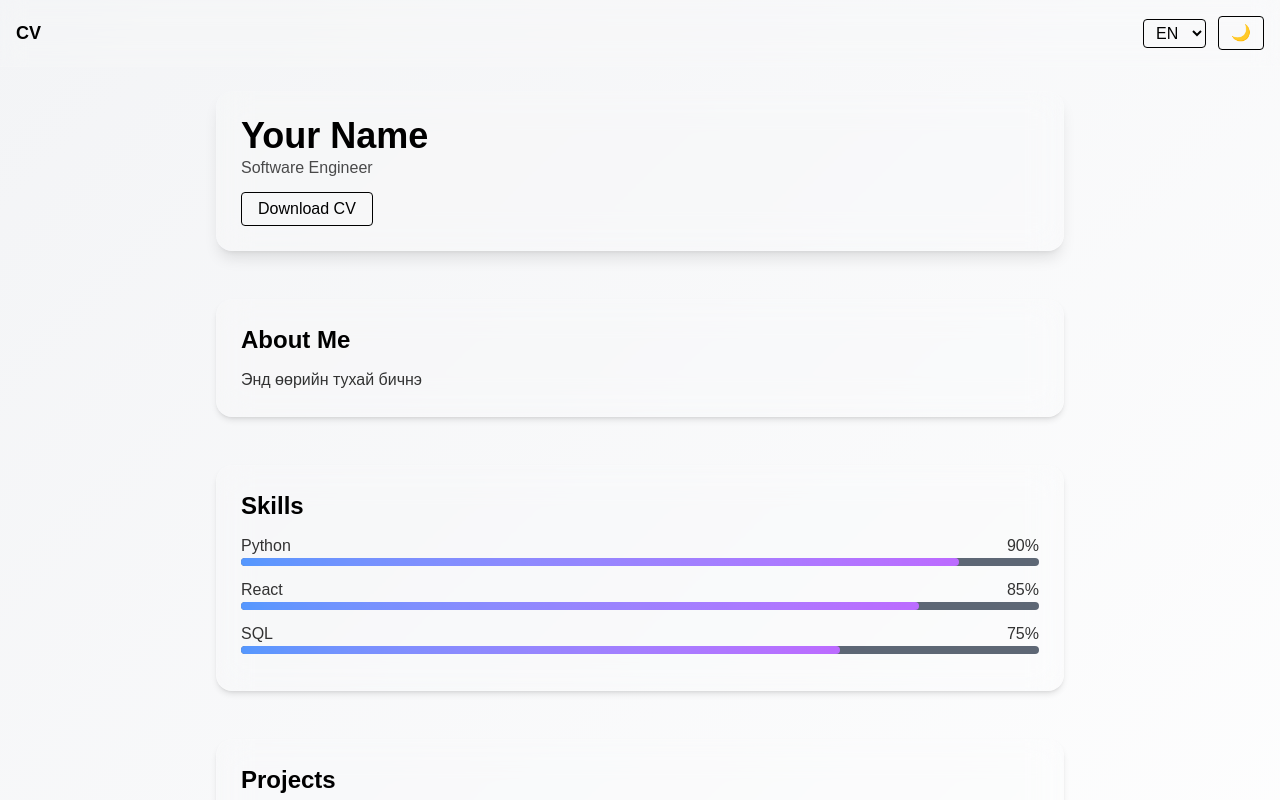
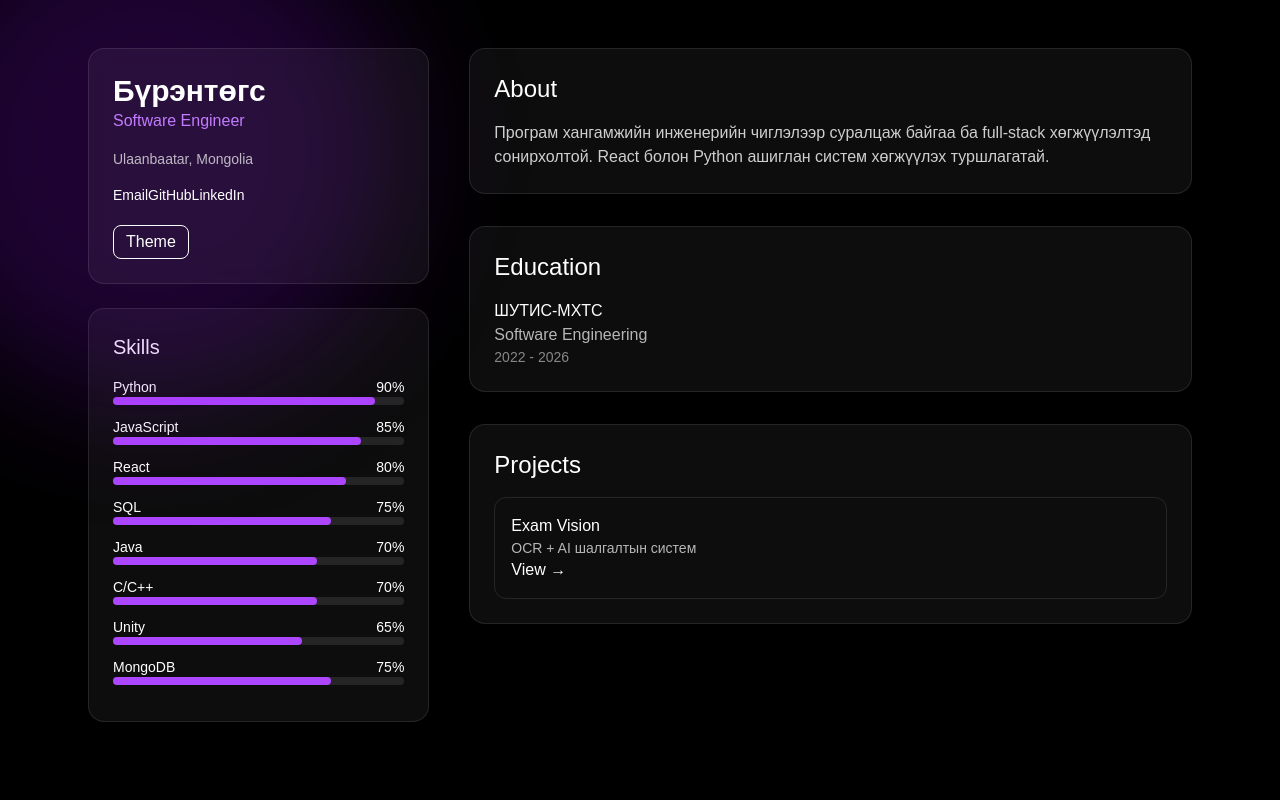
Before and after one commit to Natsu-Official/my-cv, a Next.js app: page / in a window 1280 px wide. Shown: the top 800 px of the page. Built offline with nearby package versions, Linux system fonts and the light colour scheme.

Commit message:
ultra upgrade

```diff
--- a/app/page.js
+++ /dev/null
@@ -1,74 +0,0 @@
-"use client";
-
-import { useEffect, useState } from "react";
-import { translations } from "../lib/translations";
-import Navbar from "../components/Navbar";
-import Section from "../components/Section";
-import SkillBar from "../components/SkillBar";
-import PDFButton from "../components/PDFButton";
-
-export default function Home() {
-  const [lang, setLang] = useState("en");
-  const [dark, setDark] = useState(true);
-
-  useEffect(() => {
-    const l = navigator.language;
-    if (l.startsWith("mn")) setLang("mn");
-    else if (l.startsWith("ja")) setLang("jp");
-    else setLang("en");
-  }, []);
-
-  useEffect(() => {
-    document.documentElement.className = dark ? "dark" : "";
-  }, [dark]);
-
-  const t = translations[lang];
-
-  return (
-    <div className="min-h-screen transition bg-gradient-to-br from-gray-100 to-white dark:from-black dark:to-gray-900 text-black dark:text-white">
-
-      <Navbar lang={lang} setLang={setLang} dark={dark} setDark={setDark} />
-
-      <main className="max-w-4xl mx-auto p-6 space-y-12">
-
-        {/* HEADER */}
-        <div className="backdrop-blur-lg bg-white/10 dark:bg-white/5 p-6 rounded-2xl border border-white/10 shadow-lg">
-          <h1 className="text-4xl font-bold">{t.name}</h1>
-          <p className="opacity-70">{t.title}</p>
-          <PDFButton t={t} />
-        </div>
-
-        {/* ABOUT */}
-        <Section title={t.about}>
-          <p>Энд өөрийн тухай бичнэ</p>
-        </Section>
-
-        {/* SKILLS */}
-        <Section title={t.skills}>
-          <SkillBar name="Python" level={90} />
-          <SkillBar name="React" level={85} />
-          <SkillBar name="SQL" level={75} />
-        </Section>
-
-        {/* PROJECTS */}
-        <Section title={t.projects}>
-          <ul className="space-y-2">
-            <li className="hover:opacity-80 cursor-pointer">Project 1</li>
-            <li className="hover:opacity-80 cursor-pointer">Project 2</li>
-          </ul>
-        </Section>
-
-        {/* EXPERIENCE */}
-        <Section title={t.experience}>
-          <p>Intern / Work info</p>
-        </Section>
-
-        {/* CONTACT */}
-        <Section title={t.contact}>
-          <p>Email: delgercecegbrentgs@gmail.com</p>
-        </Section>
-
-      </main>
-    </div>
-  );
-}
--- a/app/page.tsx
+++ b/app/page.tsx
@@ -1,6 +1,17 @@
 "use client";
 
 import { useEffect, useState } from "react";
+
+const skills = [
+  { name: "Python", level: 90 },
+  { name: "JavaScript", level: 85 },
+  { name: "React", level: 80 },
+  { name: "SQL", level: 75 },
+  { name: "Java", level: 70 },
+  { name: "C/C++", level: 70 },
+  { name: "Unity", level: 65 },
+  { name: "MongoDB", level: 75 },
+];
 
 export default function Home() {
   const [dark, setDark] = useState(true);
@@ -10,112 +21,93 @@ export default function Home() {
   }, [dark]);
 
   return (
-    <div className="min-h-screen bg-[#0a0a0a] text-white font-sans">
-      {/* BACKGROUND GLOW */}
-      <div className="fixed top-0 left-0 w-full h-full bg-gradient-to-br from-purple-900/20 via-black to-blue-900/20 blur-3xl -z-10" />
+    <div className="min-h-screen bg-black text-white relative overflow-hidden">
+
+      {/* CURSOR GLOW */}
+      <div className="pointer-events-none fixed w-[500px] h-[500px] bg-purple-600/20 rounded-full blur-3xl top-[-100px] left-[-100px]" />
 
       <div className="max-w-6xl mx-auto px-6 py-12 grid md:grid-cols-3 gap-10">
 
-        {/* LEFT PANEL */}
-        <div className="md:col-span-1 space-y-6">
+        {/* LEFT */}
+        <div className="space-y-6">
           <div className="bg-white/5 p-6 rounded-2xl backdrop-blur-lg border border-white/10">
             <h1 className="text-3xl font-bold">
-              Дэлгэрцэцэг Бүрэнтөгс
+              Бүрэнтөгс
             </h1>
-            <p className="text-purple-400 mt-2">
-              Програм Хангамжийн Инженер
+            <p className="text-purple-400">
+              Software Engineer
             </p>
 
-            <p className="mt-4 text-sm opacity-70">
-              Монгол улс, Улаанбаатар хот
-            </p>
+            <div className="mt-4 text-sm opacity-70">
+              Ulaanbaatar, Mongolia
+            </div>
 
             <div className="mt-4 space-y-2 text-sm">
-              <a href="mailto:delgercecegbrentgs@gmail.com" className="block hover:text-purple-400">
-                Email
-              </a>
-              <a href="https://github.com/Natsu-Official" target="_blank" className="block hover:text-purple-400">
-                GitHub
-              </a>
-              <a href="https://www.linkedin.com/in/%D0%B1%D2%AF%D1%80%D1%8D%D0%BD%D1%82%D3%A9%D0%B3%D1%81-%D0%B4%D1%8D%D0%BB%D0%B3%D1%8D%D1%80%D1%86%D1%8D%D1%86%D1%8D%D0%B3-b2321b3b6/" target="_blank" className="block hover:text-purple-400">
-                LinkedIn
-              </a>
+              <a href="mailto:delgercecegbrentgs@gmail.com">Email</a>
+              <a href="https://github.com/Natsu-Official" target="_blank">GitHub</a>
+              <a href="https://www.linkedin.com/in/%D0%B1%D2%AF%D1%80%D1%8D%D0%BD%D1%82%D3%A9%D0%B3%D1%81-%D0%B4%D1%8D%D0%BB%D0%B3%D1%8D%D1%80%D1%86%D1%8D%D1%86%D1%8D%D0%B3-b2321b3b6/" target="_blank">LinkedIn</a>
             </div>
 
             <button
               onClick={() => setDark(!dark)}
-              className="mt-6 w-full border border-white/20 py-2 rounded-lg hover:bg-white/10 transition"
+              className="mt-5 border px-3 py-1 rounded-lg"
             >
-              Toggle Theme
+              Theme
             </button>
           </div>
 
-          {/* SKILLS */}
-          <div className="bg-white/5 p-6 rounded-2xl backdrop-blur-lg border border-white/10">
-            <h2 className="text-xl font-semibold mb-4">Skills</h2>
-            <div className="flex flex-wrap gap-2">
-              {[
-                "Python","JavaScript","React","SQL","Git",
-                "Java","C/C++","Unity","MongoDB"
-              ].map((skill) => (
-                <span key={skill} className="px-3 py-1 bg-purple-600/20 rounded-full text-sm">
-                  {skill}
-                </span>
-              ))}
-            </div>
-          </div>
+          {/* SKILLS BAR */}
+          <div className="bg-white/5 p-6 rounded-2xl border border-white/10">
+            <h2 className="text-xl mb-4">Skills</h2>
 
-          {/* LANGUAGES */}
-          <div className="bg-white/5 p-6 rounded-2xl backdrop-blur-lg border border-white/10">
-            <h2 className="text-xl font-semibold mb-4">Languages</h2>
-            <ul className="space-y-2 text-sm opacity-80">
-              <li>Монгол — Native</li>
-              <li>English — B2</li>
-              <li>日本語 — JLPT N3 (J-Test D-E)</li>
-            </ul>
+            {skills.map((s) => (
+              <div key={s.name} className="mb-3">
+                <div className="flex justify-between text-sm">
+                  <span>{s.name}</span>
+                  <span>{s.level}%</span>
+                </div>
+                <div className="w-full h-2 bg-white/10 rounded">
+                  <div
+                    className="h-2 bg-purple-500 rounded transition-all duration-700"
+                    style={{ width: `${s.level}%` }}
+                  />
+                </div>
+              </div>
+            ))}
           </div>
         </div>
 
-        {/* RIGHT PANEL */}
+        {/* RIGHT */}
         <div className="md:col-span-2 space-y-8">
 
-          {/* ABOUT */}
-          <div className="bg-white/5 p-6 rounded-2xl backdrop-blur-lg border border-white/10 hover:border-purple-500/30 transition">
-            <h2 className="text-2xl font-semibold mb-4">About</h2>
-            <p className="opacity-80 leading-relaxed">
-              Би програм хангамжийн инженер мэргэжлээр суралцаж байгаа бөгөөд
-              backend болон frontend хөгжүүлэлт дээр ажиллах сонирхолтой.
-              React, Node.js, болон Python ашиглан full-stack систем хөгжүүлэх туршлагатай.
-              Шинэ технологи сурах, бодлого шийдэх чадвартай.
+          <div className="bg-white/5 p-6 rounded-2xl border border-white/10">
+            <h2 className="text-2xl mb-4">About</h2>
+            <p className="opacity-80">
+              Програм хангамжийн инженерийн чиглэлээр суралцаж байгаа ба
+              full-stack хөгжүүлэлтэд сонирхолтой. React болон Python ашиглан
+              систем хөгжүүлэх туршлагатай.
             </p>
           </div>
 
-          {/* EDUCATION */}
-          <div className="bg-white/5 p-6 rounded-2xl backdrop-blur-lg border border-white/10 hover:border-purple-500/30 transition">
-            <h2 className="text-2xl font-semibold mb-4">Education</h2>
-            <p className="font-medium">ШУТИС-МХТС</p>
-            <p className="opacity-70">Програм Хангамжийн Инженерчлэл</p>
+          <div className="bg-white/5 p-6 rounded-2xl border border-white/10">
+            <h2 className="text-2xl mb-4">Education</h2>
+            <p>ШУТИС-МХТС</p>
+            <p className="opacity-70">Software Engineering</p>
             <p className="text-sm opacity-50">2022 - 2026</p>
           </div>
 
-          {/* PROJECTS */}
-          <div className="bg-white/5 p-6 rounded-2xl backdrop-blur-lg border border-white/10 hover:border-purple-500/30 transition">
-            <h2 className="text-2xl font-semibold mb-4">Projects</h2>
+          {/* PROJECT */}
+          <div className="bg-white/5 p-6 rounded-2xl border border-white/10">
+            <h2 className="text-2xl mb-4">Projects</h2>
 
-            <div className="space-y-4">
-              <div className="p-4 border border-white/10 rounded-xl hover:border-purple-400 transition">
-                <h3 className="font-semibold">Exam Vision</h3>
-                <p className="text-sm opacity-70">
-                  Автомат шалгалтын систем (OCR + AI)
-                </p>
-                <a
-                  href="https://github.com/Natsu-Official/Exam_Vision.git"
-                  target="_blank"
-                  className="text-purple-400 text-sm"
-                >
-                  View Project →
-                </a>
-              </div>
+            <div className="p-4 border border-white/10 rounded-xl hover:border-purple-400">
+              <h3>Exam Vision</h3>
+              <p className="text-sm opacity-70">
+                OCR + AI шалгалтын систем
+              </p>
+              <a href="https://github.com/Natsu-Official/Exam_Vision.git">
+                View →
+              </a>
             </div>
           </div>
 
```
